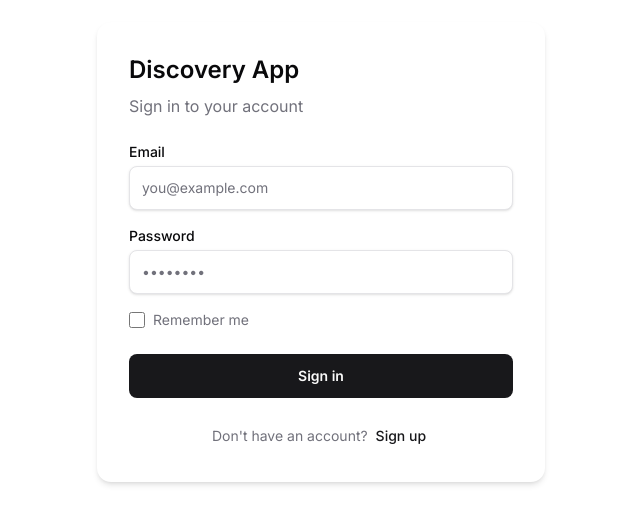
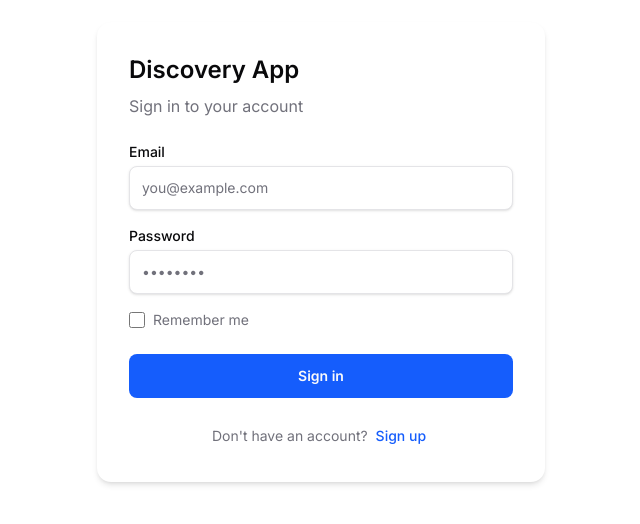
Before and after one commit to chuck-blevins/Discovery_Assistant, a React (Vite) app in the folder frontend/: page /login in a window 1280 px wide. Shown: the part 148-672 px from the top of the page, without its empty margins (319-959 px from the left). Built offline with nearby package versions, Linux system fonts and the light colour scheme; no server answers.

Commit message:
style(design): set primary color to blue-600 with matching ring/focus token

```diff
--- a/frontend/src/index.css
+++ b/frontend/src/index.css
@@ -18,7 +18,7 @@
   --card-foreground: oklch(0.141 0.005 285.823);
   --popover: oklch(1 0 0);
   --popover-foreground: oklch(0.141 0.005 285.823);
-  --primary: oklch(0.21 0.006 285.885);
+  --primary: oklch(0.546 0.245 262.881);
   --primary-foreground: oklch(0.985 0 0);
   --secondary: oklch(0.967 0.001 286.375);
   --secondary-foreground: oklch(0.21 0.006 285.885);
@@ -29,7 +29,7 @@
   --destructive: oklch(0.577 0.245 27.325);
   --border: oklch(0.92 0.004 286.32);
   --input: oklch(0.92 0.004 286.32);
-  --ring: oklch(0.705 0.015 286.067);
+  --ring: oklch(0.546 0.245 262.881);
   --chart-1: oklch(0.646 0.222 41.116);
   --chart-2: oklch(0.6 0.118 184.704);
   --chart-3: oklch(0.398 0.07 227.392);
@@ -93,8 +93,8 @@
   --card-foreground: oklch(0.985 0 0);
   --popover: oklch(0.21 0.006 285.885);
   --popover-foreground: oklch(0.985 0 0);
-  --primary: oklch(0.92 0.004 286.32);
-  --primary-foreground: oklch(0.21 0.006 285.885);
+  --primary: oklch(0.60 0.22 262.881);
+  --primary-foreground: oklch(0.985 0 0);
   --secondary: oklch(0.274 0.006 286.033);
   --secondary-foreground: oklch(0.985 0 0);
   --muted: oklch(0.274 0.006 286.033);
@@ -104,7 +104,7 @@
   --destructive: oklch(0.704 0.191 22.216);
   --border: oklch(1 0 0 / 10%);
   --input: oklch(1 0 0 / 15%);
-  --ring: oklch(0.552 0.016 285.938);
+  --ring: oklch(0.60 0.22 262.881);
   --chart-1: oklch(0.488 0.243 264.376);
   --chart-2: oklch(0.696 0.17 162.48);
   --chart-3: oklch(0.769 0.188 70.08);
```
